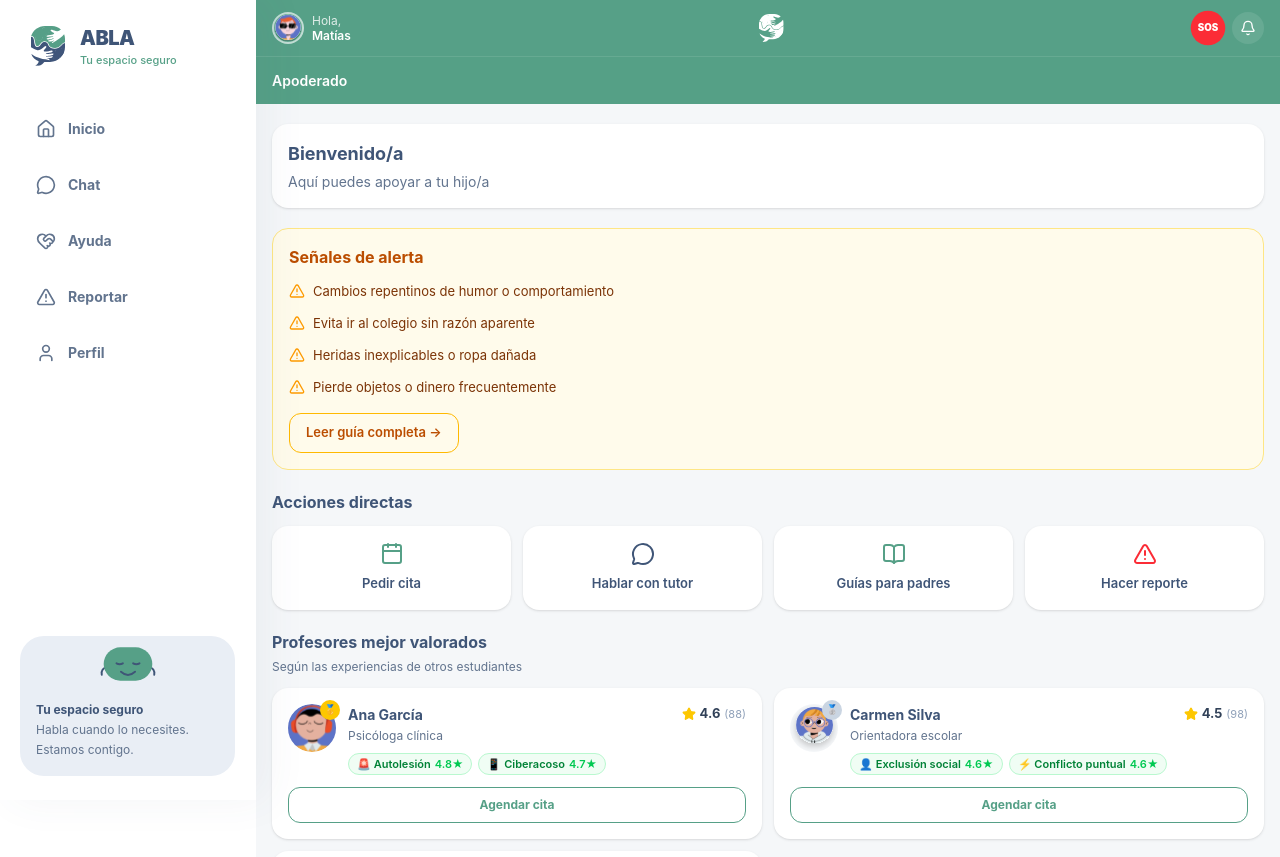
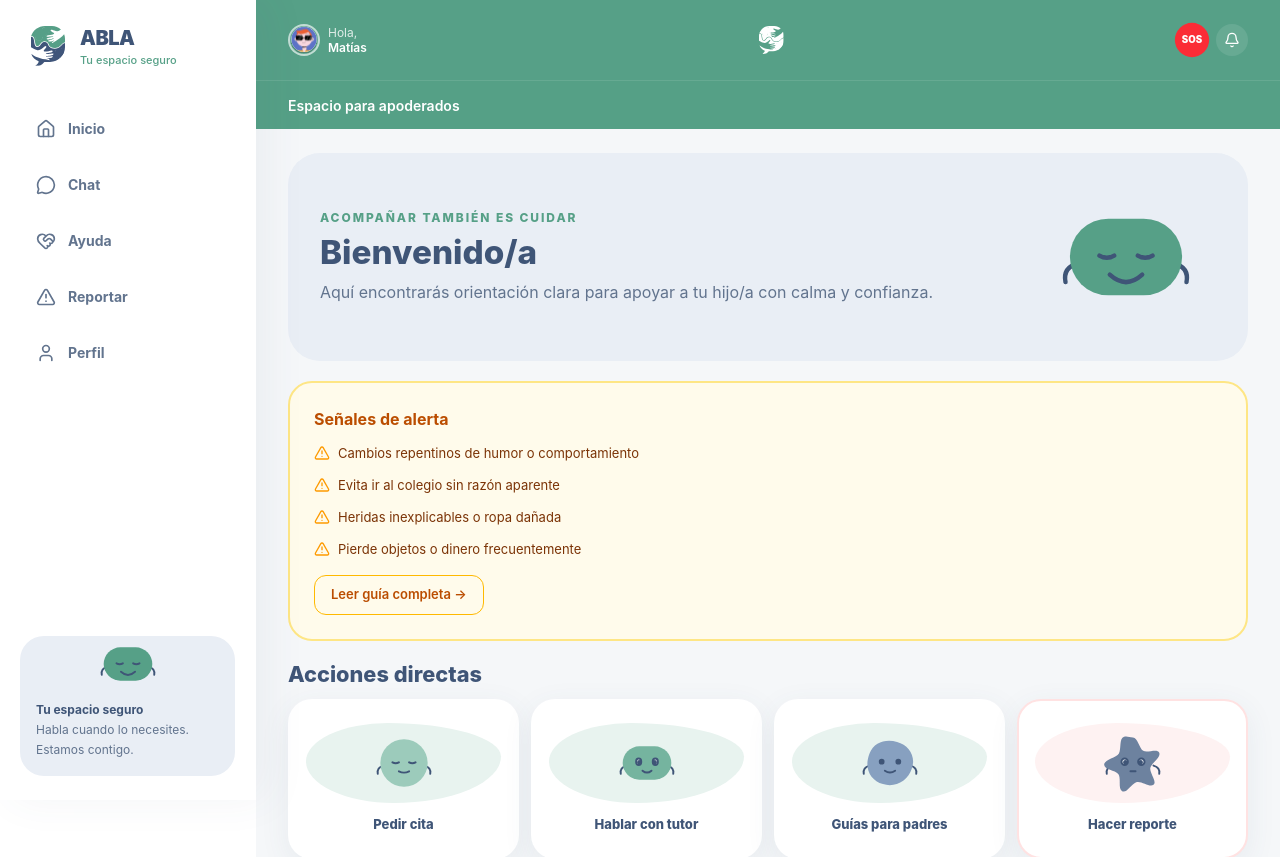
Before and after one commit to leandrodesignux-ux/ABLA-APP, a React (Vite) app: page /home/apoderado in a window 1280 px wide. Shown: the top 857 px of the page. Built offline with nearby package versions, Linux system fonts and the light colour scheme.

Commit message:
feat: redesign guidance and profile dashboards

```diff
--- /dev/null
+++ b/src/components/StatusBlob.jsx
@@ -0,0 +1,11 @@
+const styles = {
+  urgente: 'bg-red-100 text-red-700 border-red-200',
+  nuevo: 'bg-abla-blue-soft text-abla-blue border-blue-100',
+  derivado: 'bg-abla-green-soft text-abla-green border-green-100',
+  seguimiento: 'bg-amber-50 text-amber-700 border-amber-200',
+  cerrado: 'bg-slate-100 text-slate-600 border-slate-200',
+}
+
+export default function StatusBlob({ status = 'nuevo', label, className = '' }) {
+  return <span className={`inline-flex items-center gap-2 rounded-full border px-2.5 py-1 text-[10px] font-extrabold uppercase tracking-wide ${styles[status] || styles.nuevo} ${className}`}><span className="relative h-3 w-3 rounded-abla-blob bg-current opacity-70"><span className="absolute left-[3px] top-[3px] h-1 w-1 rounded-full bg-white" /></span>{label || status}</span>
+}
--- a/src/pages/Consejos.jsx
+++ b/src/pages/Consejos.jsx
@@ -1,4 +1,4 @@
-import { motion } from 'framer-motion'
+import { AnimatePresence, motion } from 'framer-motion'
 import { useMemo, useState } from 'react'
 import { useNavigate } from 'react-router-dom'
 import BottomNav from '../components/BottomNav.jsx'
@@ -6,6 +6,8 @@ import Header from '../components/Header.jsx'
 import PageTransition from '../components/PageTransition.jsx'
 import { useAppContext } from '../context/AppContext.jsx'
 import { FRASES_APOYO, FRASES_EVITAR, MICROCAPSULAS, RED_FLAGS_DATA } from '../data/consejosData.js'
+import AblaCharacter from '../components/AblaCharacter.jsx'
+import { ablaMotion } from '../design/motion.js'
 
 const tabs = ['Señales', 'Actualidad', 'Qué Decir']
 const categorias = ['Físico', 'Material', 'Conductual', 'Emocional', 'Digital', 'Social', 'Grave']
@@ -36,39 +38,42 @@ export default function Consejos() {
 
   return (
     <PageTransition>
-      <div className="min-h-screen bg-abla-bg pb-24">
+      <div className="min-h-dvh bg-abla-bg pb-24 md:pb-12">
         <Header title="Consejos" showBack showIcons={false} />
 
-        <div className="mx-auto w-full max-w-[390px] md:max-w-3xl lg:max-w-6xl px-4">
-          <div className="mt-5 flex gap-2 overflow-x-auto pb-1">
+        <main className="mx-auto w-full max-w-6xl px-4 py-6 md:px-6 md:py-10 lg:px-8">
+          <section className="grid items-center gap-5 rounded-abla-panel bg-abla-blue-soft p-5 md:grid-cols-[1fr_180px] md:p-8"><div><p className="text-xs font-extrabold uppercase tracking-[.16em] text-abla-green">Herramientas para acompañarte</p><h1 className="abla-page-title mt-2">Consejos que sí ayudan</h1><p className="mt-2 max-w-2xl text-sm leading-6 text-slate-500">Señales, palabras y acciones concretas para comprender mejor una situación difícil.</p></div><div className="hidden md:grid md:place-items-center"><AblaCharacter emotion="help" shape="blob" size="lg" animate="breathe" decoration /></div></section>
+          <div className="scrollbar-hide mt-6 flex gap-2 overflow-x-auto rounded-full bg-white p-1.5 shadow-abla-card md:w-fit">
             {tabs.map((tab) => (
               <button
                 key={tab}
                 type="button"
                 onClick={() => setActiveTab(tab)}
-                className={`shrink-0 rounded-full px-4 py-2 text-[13px] font-bold transition-colors ${
+                className={`relative shrink-0 rounded-full px-5 py-2.5 text-[13px] font-bold transition-colors ${
                   activeTab === tab
-                    ? 'bg-abla-green text-white'
-                    : 'bg-white text-abla-blue shadow-sm'
+                    ? 'text-abla-blue'
+                    : 'text-slate-500 hover:text-abla-blue'
                 }`}
               >
+                {activeTab === tab && <motion.span layoutId="consejos-tab" className="absolute inset-0 -z-10 rounded-full bg-abla-green-soft" />}
                 {tab}
               </button>
             ))}
           </div>
 
-          <div className="mt-5">
+          <div className="mt-6">
+            <AnimatePresence mode="wait">
             {activeTab === 'Señales' && (
-              <motion.div initial={{ opacity: 0, y: 8 }} animate={{ opacity: 1, y: 0 }} className="flex flex-col gap-5">
+              <motion.div key="senales" variants={ablaMotion.pop} initial="hidden" animate="visible" exit="hidden" className="grid gap-5 lg:grid-cols-2">
                 {redFlagsPorCategoria.map((grupo) => (
                   <section key={grupo.categoria}>
                     <div className="mb-2 text-[16px] font-bold text-abla-blue">{grupo.categoria}</div>
-                    <div className="flex flex-col gap-2">
+                    <div className="flex flex-col gap-3">
                       {grupo.items.map((item) => (
                         <div
                           key={item.indicador}
-                          className={`rounded-2xl p-3 shadow-sm ${
-                            item.urgente ? 'border border-red-200 bg-red-50' : 'bg-white'
+                          className={`rounded-abla-card p-4 shadow-abla-card ${
+                            item.urgente ? 'border-2 border-red-200 bg-red-50' : 'border border-white bg-white'
                           }`}
                         >
                           <div className="flex items-start gap-3">
@@ -94,16 +99,11 @@ export default function Consejos() {
             )}
 
             {activeTab === 'Actualidad' && (
-              <motion.div initial={{ opacity: 0, y: 8 }} animate={{ opacity: 1, y: 0 }} className="flex flex-col gap-3">
-                {microcapsulas.map((capsula) => (
-                  <div key={capsula.id} className="rounded-2xl bg-white p-4 shadow-sm">
+              <motion.div key="actualidad" variants={ablaMotion.pop} initial="hidden" animate="visible" exit="hidden" className="grid gap-4 md:grid-cols-2">
+                {microcapsulas.map((capsula, index) => (
+                  <div key={capsula.id} className="rounded-abla-card bg-white p-5 shadow-abla-card">
                     <div className="flex items-start gap-3">
-                      <div
-                        className="flex h-14 w-14 shrink-0 items-center justify-center rounded-2xl text-3xl text-white"
-                        style={{ backgroundColor: capsula.color }}
-                      >
-                        {capsula.icono}
-                      </div>
+                      <div className="grid h-20 w-20 shrink-0 place-items-center rounded-abla-blob bg-abla-blue-soft"><AblaCharacter emotion={index % 2 ? 'calm' : 'help'} shape={index % 2 ? 'pill' : 'wave'} size="sm" /></div>
                       <div className="min-w-0 flex-1">
                         <div className="text-[15px] font-bold text-abla-blue">{capsula.titulo}</div>
                         <div className="mt-2 text-[13px] font-bold leading-5 text-slate-700">{capsula.dato}</div>
@@ -113,7 +113,7 @@ export default function Consejos() {
                     <button
                       type="button"
                       onClick={() => navigate(getActionRoute(capsula.accion))}
-                      className="mt-4 h-10 w-full rounded-xl bg-abla-green text-[12px] font-bold text-white"
+                      className="mt-4 min-h-11 w-full rounded-abla-control bg-abla-green text-[12px] font-bold text-white shadow-abla-green"
                     >
                       {capsula.accion}
                     </button>
@@ -123,12 +123,12 @@ export default function Consejos() {
             )}
 
             {activeTab === 'Qué Decir' && (
-              <motion.div initial={{ opacity: 0, y: 8 }} animate={{ opacity: 1, y: 0 }} className="flex flex-col gap-6">
+              <motion.div key="decir" variants={ablaMotion.pop} initial="hidden" animate="visible" exit="hidden" className="grid gap-6 lg:grid-cols-2">
                 <section>
-                  <div className="mb-3 text-[16px] font-bold text-abla-blue">Frases que sí ayudan</div>
+                  <div className="mb-3 flex items-center gap-3"><AblaCharacter emotion="happy" shape="pill" size="xs" /><div className="text-[16px] font-bold text-abla-blue">Frases que sí ayudan</div></div>
                   <div className="flex flex-col gap-3">
                     {FRASES_APOYO.map((item) => (
-                      <div key={item.fase} className="rounded-2xl border border-green-100 bg-green-50 p-4 shadow-sm">
+                      <div key={item.fase} className="rounded-abla-card border border-green-100 bg-green-50 p-5 shadow-abla-card">
                         <div className="text-[11px] font-black uppercase tracking-[0.16em] text-abla-green">{item.fase}</div>
                         <div className="mt-2 text-[14px] font-bold leading-5 text-abla-blue">“{item.frase}”</div>
                         <div className="mt-2 text-[12px] leading-5 text-slate-500">{item.proposito}</div>
@@ -138,8 +138,8 @@ export default function Consejos() {
                 </section>
 
                 <section>
-                  <div className="mb-3 text-[16px] font-bold text-abla-blue">Frases que dañan</div>
-                  <div className="rounded-2xl bg-white p-4 shadow-sm">
+                  <div className="mb-3 flex items-center gap-3"><AblaCharacter emotion="sad" shape="stack" size="xs" /><div className="text-[16px] font-bold text-abla-blue">Frases que dañan</div></div>
+                  <div className="rounded-abla-card bg-white p-5 shadow-abla-card">
                     <div className="flex flex-col gap-3">
                       {FRASES_EVITAR.map((frase) => (
                         <div key={frase} className="flex items-start gap-2 text-[13px] font-semibold text-slate-600">
@@ -152,8 +152,9 @@ export default function Consejos() {
                 </section>
               </motion.div>
             )}
+            </AnimatePresence>
           </div>
-        </div>
+        </main>
 
         <BottomNav />
       </div>
--- a/src/pages/HomeApoderado.jsx
+++ b/src/pages/HomeApoderado.jsx
@@ -1,5 +1,5 @@
 import { AnimatePresence, motion } from 'framer-motion'
-import { AlertTriangle, Bell, BookOpen, Calendar, ChevronRight, MessageCircle, Star } from 'lucide-react'
+import { AlertTriangle, Bell, ChevronRight, Star } from 'lucide-react'
 import { useMemo } from 'react'
 import { useNavigate } from 'react-router-dom'
 import BottomNav from '../components/BottomNav.jsx'
@@ -9,6 +9,7 @@ import { useAppContext } from '../context/AppContext.jsx'
 import { NEE_TYPES } from '../data/neeTypes.js'
 import { PROFESORES, CATEGORIAS_SITUACION } from '../data/profesoresData.js'
 import { LINEAS_EMERGENCIA } from '../data/recursosAyuda.js'
+import AblaCharacter from '../components/AblaCharacter.jsx'
 
 const alertSigns = [
   'Cambios repentinos de humor o comportamiento',
@@ -28,10 +29,10 @@ export default function HomeApoderado() {
   })
 
   const directActions = [
-    { label: 'Pedir cita', to: '/ayuda/cita', Icon: Calendar, color: 'text-abla-green' },
-    { label: 'Hablar con tutor', to: '/chat/tutor', Icon: MessageCircle, color: 'text-abla-blue' },
-    { label: 'Guías para padres', to: '/ayuda/consejos', Icon: BookOpen, color: 'text-abla-green' },
-    { label: 'Hacer reporte', to: '/reportar', Icon: AlertTriangle, color: 'text-red-500' },
+    { label: 'Pedir cita', to: '/ayuda/cita', emotion: 'calm', shape: 'circle' },
+    { label: 'Hablar con tutor', to: '/chat/tutor', emotion: 'chat', shape: 'pill' },
+    { label: 'Guías para padres', to: '/ayuda/consejos', emotion: 'help', shape: 'blob' },
+    { label: 'Hacer reporte', to: '/reportar', emotion: 'report', shape: 'soft-star', urgent: true },
   ]
 
   const rankingProfesores = useMemo(() => {
@@ -69,9 +70,9 @@ export default function HomeApoderado() {
 
   return (
     <PageTransition>
-      <div className="min-h-screen bg-abla-bg pb-24 text-slate-800">
+      <div className="min-h-dvh bg-abla-bg pb-24 text-slate-800 md:pb-12">
         <header className="bg-abla-green text-white">
-          <div className="flex h-14 items-center justify-between px-4">
+          <div className="mx-auto flex h-16 w-full max-w-7xl items-center justify-between px-4 md:h-20 md:px-6 lg:px-8">
             <button
               type="button"
               onClick={() => navigate('/perfil')}
@@ -116,12 +117,11 @@ export default function HomeApoderado() {
             </div>
           </div>
 
-          <div className="flex h-12 items-center border-t border-white/10 bg-abla-green/90 px-4">
-            <div className="text-[14px] font-semibold">Apoderado</div>
+          <div className="border-t border-white/10 bg-abla-green/90"><div className="mx-auto flex h-12 w-full max-w-7xl items-center px-4 md:px-6 lg:px-8"><div className="text-[14px] font-semibold">Espacio para apoderados</div></div>
           </div>
         </header>
 
-        <main className="mx-auto w-full max-w-[390px] md:max-w-3xl lg:max-w-6xl px-4">
+        <main className="mx-auto w-full max-w-6xl px-4 md:px-6 lg:px-8">
           <AnimatePresence>
             {tieneNEEUrgente && (
               <motion.section
@@ -153,12 +153,12 @@ export default function HomeApoderado() {
             )}
           </AnimatePresence>
 
-          <section className="mt-5 rounded-2xl bg-white p-4 shadow-sm">
-            <div className="text-[18px] font-bold text-abla-blue">Bienvenido/a</div>
-            <div className="mt-1 text-[14px] text-slate-500">Aquí puedes apoyar a tu hijo/a</div>
+          <section className="mt-6 grid items-center gap-5 overflow-hidden rounded-abla-panel bg-abla-blue-soft p-5 md:grid-cols-[1fr_180px] md:p-8">
+            <div><p className="text-xs font-extrabold uppercase tracking-[.16em] text-abla-green">Acompañar también es cuidar</p><h1 className="abla-page-title mt-2">Bienvenido/a</h1><p className="mt-2 text-sm leading-6 text-slate-500 md:text-base">Aquí encontrarás orientación clara para apoyar a tu hijo/a con calma y confianza.</p></div>
+            <div className="hidden md:grid md:place-items-center"><AblaCharacter emotion="safe" shape="pill" size="lg" animate="breathe" /></div>
           </section>
 
-          <section className="mt-5 rounded-2xl border border-amber-200 bg-amber-50 p-4">
+          <section className="mt-5 rounded-abla-card border-2 border-amber-200 bg-amber-50 p-5 md:p-6">
             <div className="text-[16px] font-bold text-amber-700">Señales de alerta</div>
 
             <div className="mt-3 flex flex-col gap-3">
@@ -181,7 +181,7 @@ export default function HomeApoderado() {
           </section>
 
           <section className="mt-5">
-            <div className="text-[16px] font-bold text-abla-blue">Acciones directas</div>
+            <div className="abla-section-title">Acciones directas</div>
             <div className="mt-3 grid grid-cols-2 gap-3 lg:grid-cols-4">
               {directActions.map((action) => (
                 <motion.button
@@ -191,10 +191,10 @@ export default function HomeApoderado() {
                   whileTap={{ scale: 0.97 }}
                   transition={{ type: 'spring', stiffness: 400, damping: 17 }}
                   onClick={() => navigate(action.to)}
-                  className="flex flex-col items-center gap-2 rounded-2xl bg-white p-4 shadow-sm"
+                  className={`flex min-h-40 flex-col items-center justify-center gap-3 rounded-abla-card border-2 bg-white p-4 shadow-abla-card transition-shadow hover:shadow-abla-float ${action.urgent ? 'border-red-100' : 'border-transparent'}`}
                 >
-                  <action.Icon className={`h-6 w-6 ${action.color}`} />
-                  <span className="text-[13px] font-semibold text-abla-blue">{action.label}</span>
+                  <div className={`grid h-20 w-full place-items-center rounded-abla-blob ${action.urgent ? 'bg-red-50' : 'bg-abla-green-soft'}`}><AblaCharacter emotion={action.emotion} shape={action.shape} size="sm" /></div>
+                  <span className="text-[13px] font-extrabold text-abla-blue">{action.label}</span>
                 </motion.button>
               ))}
             </div>
@@ -216,7 +216,7 @@ export default function HomeApoderado() {
                     initial={{ opacity: 0, y: 8 }}
                     animate={{ opacity: 1, y: 0 }}
                     transition={{ delay: index * 0.08 }}
-                    className="rounded-2xl bg-white p-4 shadow-sm"
+                    className="rounded-abla-card bg-white p-5 shadow-abla-card"
                   >
                     <div className="flex items-start gap-3">
                       <div className="relative flex-shrink-0">
--- a/src/pages/HomeProfesional.jsx
+++ b/src/pages/HomeProfesional.jsx
@@ -8,6 +8,7 @@ import SvgImage from '../components/SvgImage.jsx'
 import { Toast } from '../components/Toast.jsx'
 import { useAppContext } from '../context/AppContext.jsx'
 import { NEE_TYPES } from '../data/neeTypes.js'
+import StatusBlob from '../components/StatusBlob.jsx'
 
 const PROFESIONALES_DERIVACION = [
   {
@@ -123,15 +124,12 @@ function CasoCard({ caso, onOpen }) {
       exit={{ opacity: 0, y: -8 }}
       whileTap={{ scale: 0.98 }}
       onClick={() => onOpen(caso)}
-      className="w-full rounded-2xl bg-white p-4 text-left shadow-sm"
+      className={`w-full rounded-abla-card border-l-4 bg-white p-5 text-left shadow-abla-card transition-shadow hover:shadow-abla-float ${caso.nivel === 'critico' ? 'border-l-red-500' : caso.nivel === 'moderado' ? 'border-l-amber-400' : 'border-l-abla-green'}`}
     >
       <div className="flex items-start justify-between gap-3">
         <div className="min-w-0">
           <div className="flex items-center gap-2">
-            <span className={`h-2 w-2 rounded-full ${config.dot}`} />
-            <span className={`rounded-full px-2 py-1 text-[10px] font-bold ${config.badgeClass}`}>
-              {config.badge}
-            </span>
+            <StatusBlob status={caso.nivel === 'critico' ? 'urgente' : caso.derivado ? 'derivado' : 'seguimiento'} label={config.badge} />
           </div>
           <div className="mt-2 text-[15px] font-bold text-slate-800">{caso.nombre}</div>
           {caso.nee && (() => {
@@ -154,9 +152,9 @@ function CasoCard({ caso, onOpen }) {
 
       <div className="mt-4 flex justify-end">
         {caso.derivado ? (
-          <span className="rounded-full bg-green-50 px-3 py-1.5 text-[12px] font-bold text-green-700">Derivado ✓</span>
+          <StatusBlob status="derivado" label="Derivado" className="text-[11px]" />
         ) : (
-          <span className="rounded-xl bg-abla-blue px-4 py-2 text-[12px] font-bold text-white">VER CASO</span>
+          <span className="rounded-abla-control bg-abla-blue px-4 py-2 text-[12px] font-bold text-white">Ver caso</span>
         )}
       </div>
     </motion.button>
@@ -317,9 +315,9 @@ export default function HomeProfesional() {
 
   return (
     <PageTransition>
-      <div className="min-h-screen bg-abla-bg pb-24 text-slate-800">
+      <div className="min-h-dvh bg-abla-bg pb-24 text-slate-800 md:pb-12">
         <header className="bg-abla-green text-white">
-          <div className="flex h-14 items-center justify-between px-4">
+          <div className="mx-auto flex h-16 w-full max-w-7xl items-center justify-between px-4 md:h-20 md:px-6 lg:px-8">
             <button
               type="button"
               onClick={() => navigate('/perfil')}
@@ -364,7 +362,7 @@ export default function HomeProfesional() {
             </div>
           </div>
 
-          <div className="flex h-12 items-center justify-between border-t border-white/10 bg-abla-green/90 px-4">
+          <div className="mx-auto flex h-12 w-full max-w-7xl items-center justify-between border-t border-white/10 bg-abla-green/90 px-4 md:px-6 lg:px-8">
             <div className="text-[14px] font-semibold">Panel Profesional</div>
             {casosUrgentes > 0 && (
               <div className="flex items-center gap-1 rounded-full bg-red-500 px-2 py-1 text-[11px] font-bold text-white">
@@ -375,11 +373,14 @@ export default function HomeProfesional() {
           </div>
         </header>
 
-        <main className="mx-auto w-full max-w-[390px] md:max-w-3xl lg:max-w-6xl px-4">
+        <main className="mx-auto w-full max-w-6xl px-4 md:px-6 lg:px-8">
+          <section className="mt-6 grid gap-4 md:grid-cols-3">
+            {[{ label: 'Casos activos', value: casos.filter((c) => !c.derivado).length, status: 'nuevo' }, { label: 'Requieren prioridad', value: casosUrgentes, status: 'urgente' }, { label: 'Derivados', value: casos.filter((c) => c.derivado).length, status: 'derivado' }].map((metric) => <div key={metric.label} className="rounded-abla-card bg-white p-5 shadow-abla-card"><div className="flex items-center justify-between"><StatusBlob status={metric.status} label={metric.label} /><span className="text-3xl font-black text-abla-blue">{metric.value}</span></div></div>)}
+          </section>
           <button
             type="button"
             onClick={() => navigate('/reglamento')}
-            className="mt-5 flex w-full items-center justify-between rounded-2xl bg-white px-4 py-3 text-left shadow-sm"
+            className="mt-5 flex w-full items-center justify-between rounded-abla-control bg-white px-4 py-3 text-left shadow-abla-card"
           >
             <div className="text-[13px] font-semibold text-abla-blue">
               Reglamento interno
@@ -394,7 +395,7 @@ export default function HomeProfesional() {
           <button
             type="button"
             onClick={() => navigate('/faqs')}
-            className="mt-3 flex w-full items-center justify-between rounded-2xl bg-white px-4 py-3 text-left shadow-sm"
+            className="mt-3 flex w-full items-center justify-between rounded-abla-control bg-white px-4 py-3 text-left shadow-abla-card"
           >
             <div className="text-[13px] font-semibold text-abla-blue">Preguntas frecuentes</div>
             <span className="text-slate-400">→</span>
@@ -410,8 +411,8 @@ export default function HomeProfesional() {
                 key={tab.id}
                 type="button"
                 onClick={() => setFiltro(tab.id)}
-                className={`rounded-full px-4 py-2 text-[13px] font-bold ${
-                  filtro === tab.id ? 'bg-abla-green text-white' : 'bg-white text-slate-500'
+                className={`rounded-full px-4 py-2.5 text-[13px] font-bold transition-colors ${
+                  filtro === tab.id ? 'bg-abla-green-soft text-abla-blue shadow-abla-card' : 'bg-white text-slate-500'
                 }`}
               >
                 {tab.label}
@@ -425,7 +426,7 @@ export default function HomeProfesional() {
                 key={h.label}
                 type="button"
                 onClick={() => navigate(h.to)}
-                className="flex flex-1 flex-col items-center gap-1 rounded-2xl bg-white py-3 shadow-sm"
+                className="flex flex-1 flex-col items-center gap-1 rounded-abla-control bg-white py-3 shadow-abla-card transition-colors hover:bg-abla-blue-soft"
               >
                 <span className="text-base">{h.icon}</span>
                 <span className="text-[12px] font-semibold text-abla-blue">{h.label}</span>
```
